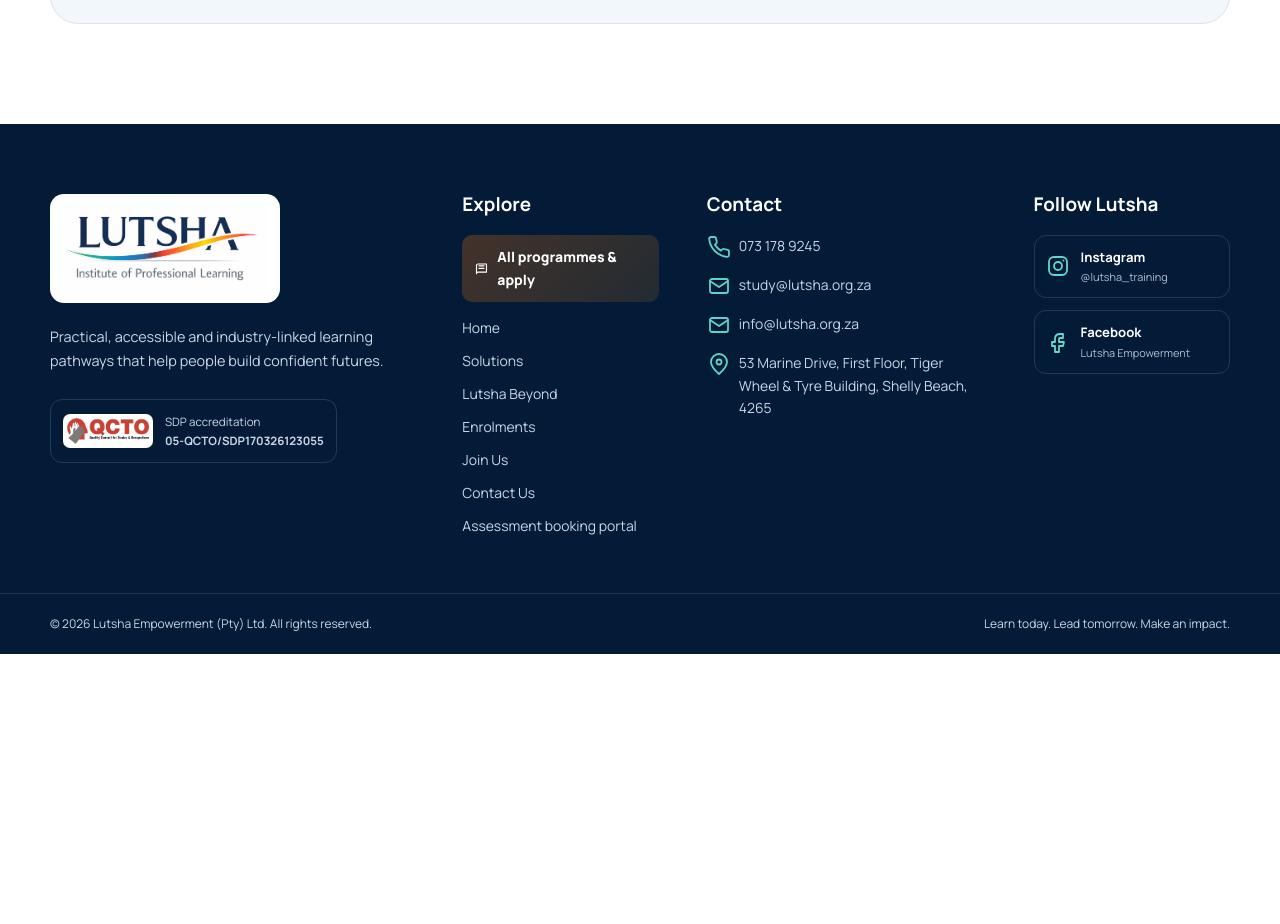
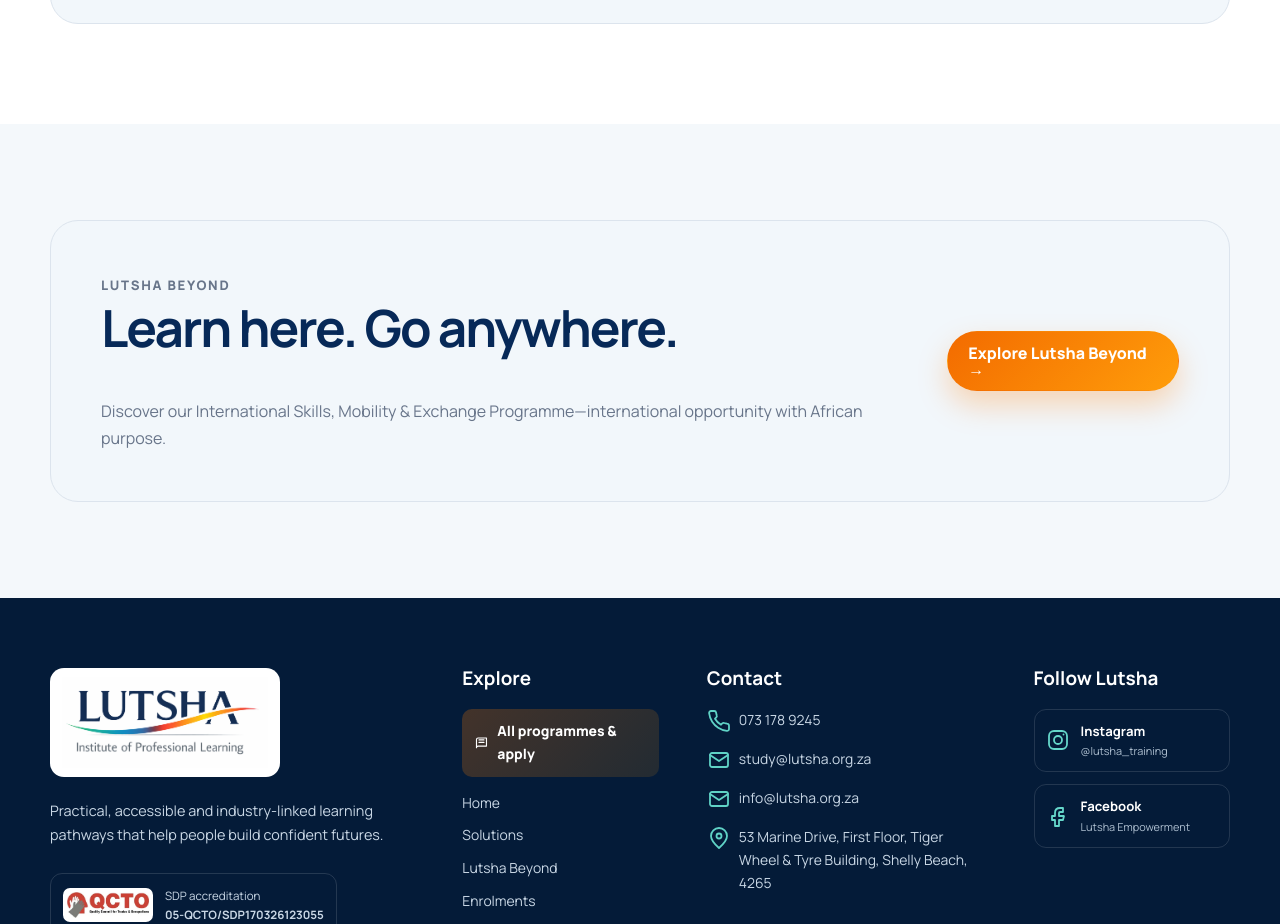
Before and after one commit to tilanavv-cmyk/Lutsha-Website, a website: page site/index.html in a window 1280 px wide. Shown: the part 5549-6473 px from the top of the page. Before the commit the page ends 6203 px from the top, so only its background shows below. Drawn offline with Linux system fonts and the light colour scheme.

Commit message:
Add Lutsha Beyond programme page and corporate navigation links

```diff
--- a/site/index.html
+++ b/site/index.html
@@ -689,7 +689,17 @@
       </div>
     </section>
 
-  </main>
+
+    <section class="section section--soft">
+      <div class="container">
+        <div class="cta-card">
+          <div><p class="hero-kicker">LUTSHA BEYOND</p><h2>Learn here. Go anywhere.</h2><p>Discover our International Skills, Mobility &amp; Exchange Programme—international opportunity with African purpose.</p></div>
+          <a class="button button--portal" href="/beyond/">Explore Lutsha Beyond →</a>
+        </div>
+      </div>
+    </section>
+
+</main>
 
   <div data-site-footer></div>
 </body>
```
